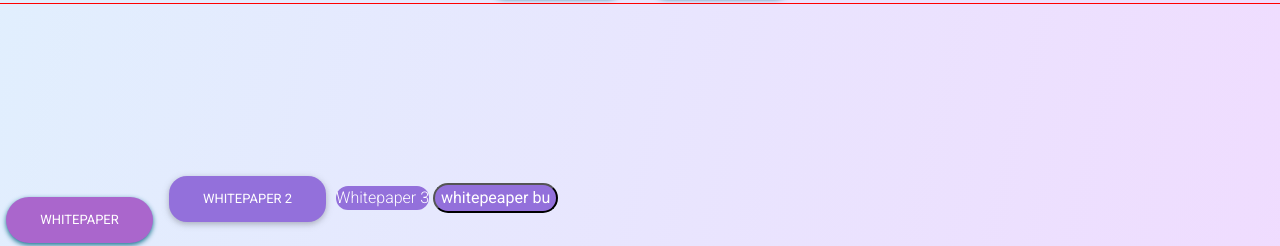
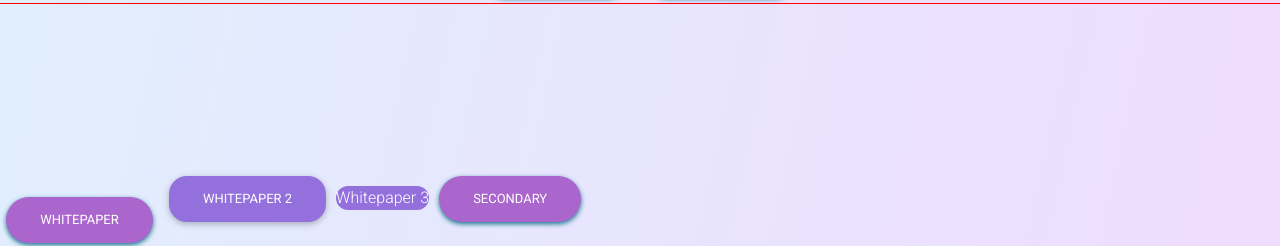
Before and after one commit to The-Kaos99/landing_blixie, a plain HTML site: page index.html in a window 1280 px wide. Shown: the part 697-943 px from the top of the page. Drawn offline with nearby package versions, Linux system fonts and the light colour scheme.

Commit message:
Test clases

```diff
--- a/index.html
+++ b/index.html
@@ -148,7 +148,7 @@
         <a href="http://" type="button" class="btn btn_test" >Whitepaper 2</a>
         <a href="http://" type="button" class=" btn_test" >Whitepaper 3</a>
 
-        <a href="#" ><button type="button" class="btn_test" > whitepeaper bu</button></a>
+        <a href="#" ><button type="button" class="btn btn-secondary btn-rounded">Secondary</button></a>
 
         <p id="mensaje">Mensaje de prueba</p>
     </div>
```
